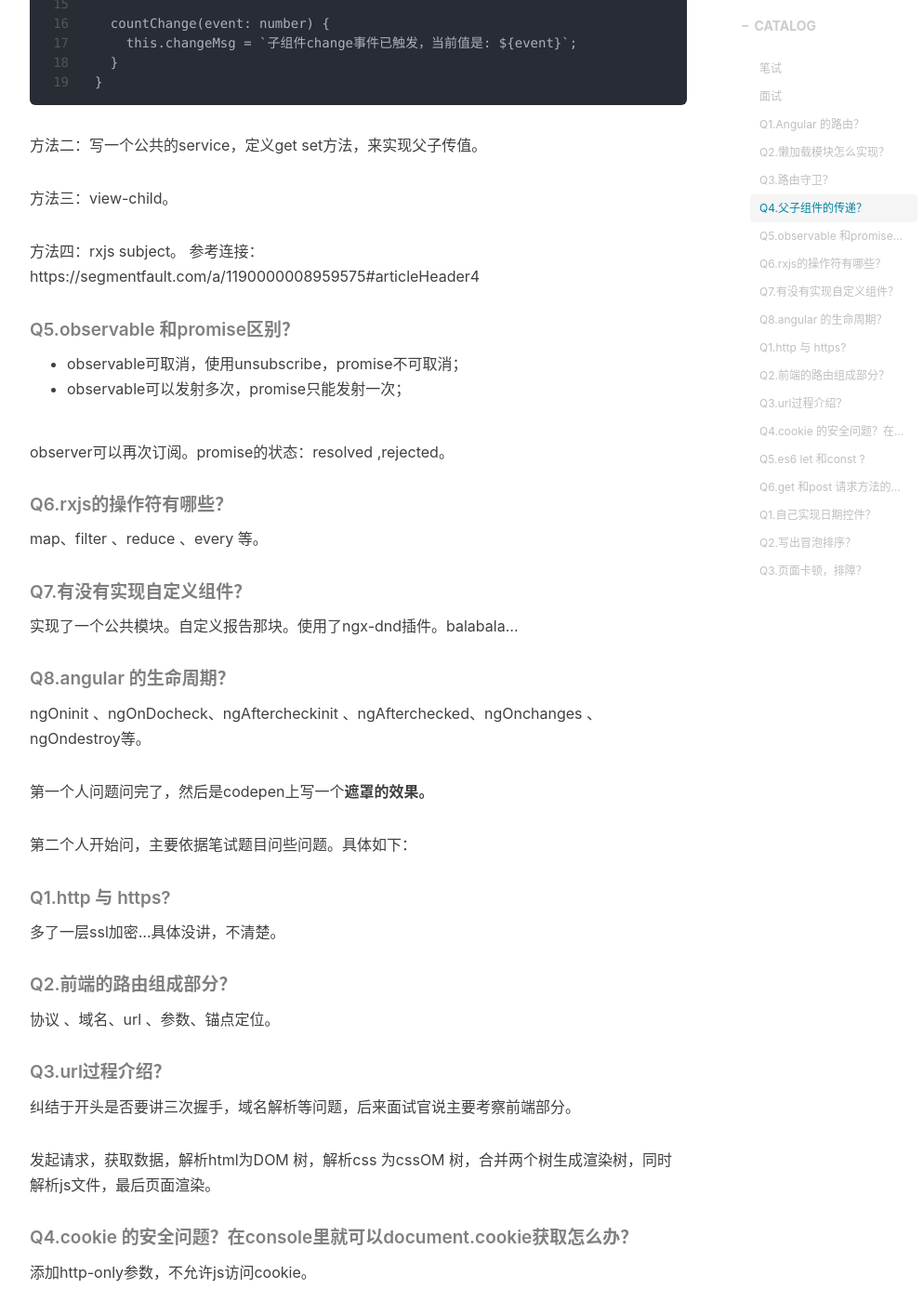
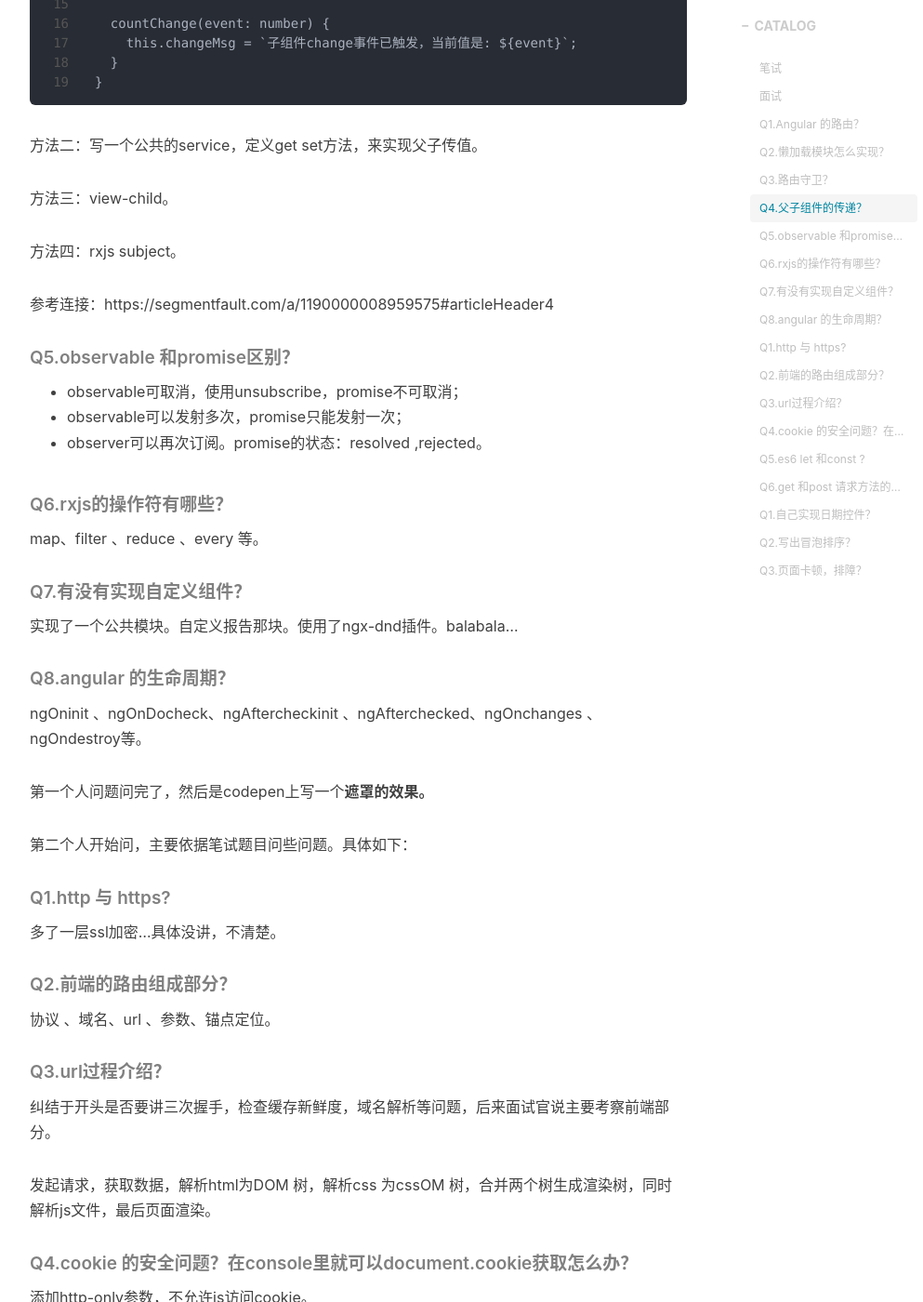
Before and after one commit to monkey-yu/monkey-yu.github.io, a Jekyll site: the page built from _posts/2019-02-26-xunlian-interview.md, in a window 1280 px wide and 1400 px high, scrolled down 2928 px. Shown: the whole window at 93% size, without its empty margins (233-1226 px from the left). Built offline with Jekyll 4.4.1, drawn with Linux system fonts in a browser that asks for light colours; nearby versions of some CDN libraries; comment, search, counter and statistics services are not loaded; some of the changed text lies outside the part shown.

Commit message:
detail fix

```diff
--- a/_posts/2019-02-26-xunlian-interview.md
+++ b/_posts/2019-02-26-xunlian-interview.md
@@ -109,14 +109,14 @@ export class AppComponent {
 方法三：view-child。
 
 方法四：rxjs subject。
+
 参考连接：https://segmentfault.com/a/1190000008959575#articleHeader4
 
 ##### Q5.observable 和promise区别？
 
 - observable可取消，使用unsubscribe，promise不可取消；
 - observable可以发射多次，promise只能发射一次；
-
-observer可以再次订阅。promise的状态：resolved ,rejected。
+- observer可以再次订阅。promise的状态：resolved ,rejected。
 
 ##### Q6.rxjs的操作符有哪些？
 
@@ -144,7 +144,7 @@ ngOninit 、ngOnDocheck、ngAftercheckinit 、ngAfterchecked、ngOnchanges 、ng
 
 ##### Q3.url过程介绍？
 
-纠结于开头是否要讲三次握手，域名解析等问题，后来面试官说主要考察前端部分。
+纠结于开头是否要讲三次握手，检查缓存新鲜度，域名解析等问题，后来面试官说主要考察前端部分。
 
 发起请求，获取数据，解析html为DOM 树，解析css 为cssOM 树，合并两个树生成渲染树，同时解析js文件，最后页面渲染。
 
```
Also changed, not shown: other parts of _posts/2019-02-26-xunlian-interview.md (+1 -1 lines), _posts/2019-02-21-pwc-interview.md (+1 -1 lines).
